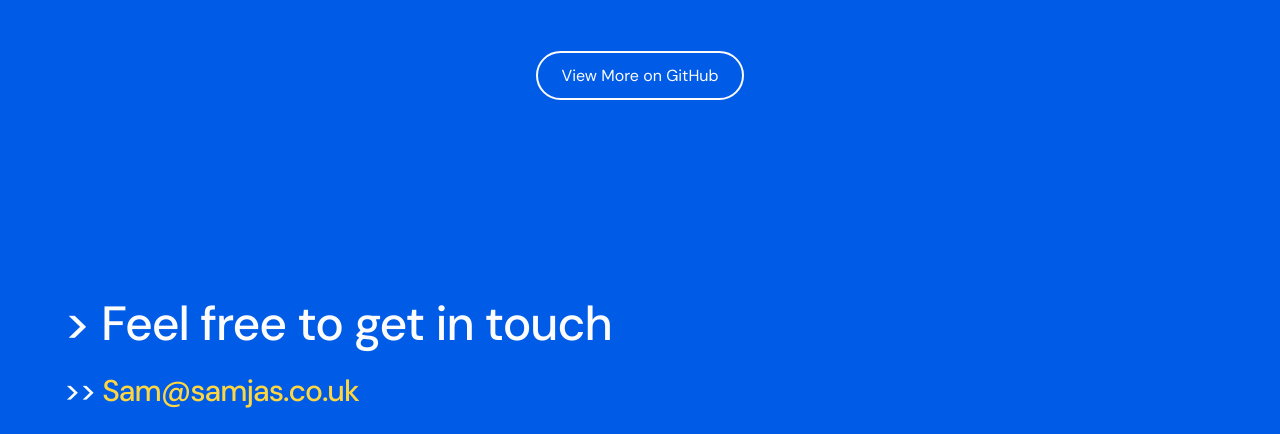
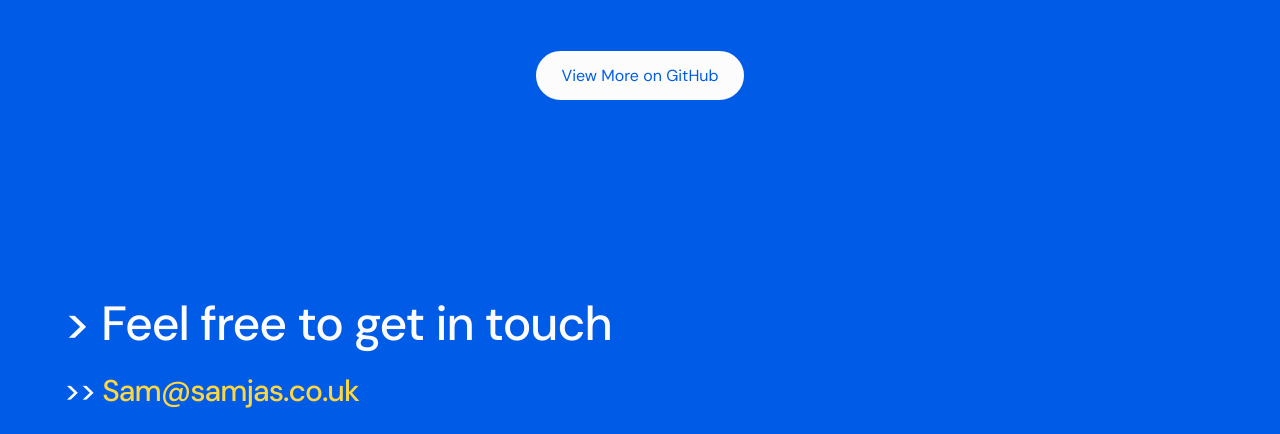
Before and after one commit to Avinch/avinch.github.io, a plain HTML site: page index.html in a window 1280 px wide. In both pictures the pointer is over the element 640 px from the left and 1746 px from the top of the page. Shown: the part 1671-2105 px from the top of the page. Drawn offline with nearby package versions, Linux system fonts and the light colour scheme; files that its build step writes are made by us from their sources.

Commit message:
feat: add hover and active state to view more on github button

```diff
--- a/assets/css/style.css
+++ b/assets/css/style.css
@@ -404,8 +404,17 @@ main .contentTitle {
 
 .cardWrapper_End .btn {
 	margin-top: calc(var(--pt-type-18) * 3);
+	transition: var(--easeOutExpo);
 }
 
+.cardWrapper_End .btn:hover {
+	background-color: var(--white-og);
+	color: var(--blue-og);
+}
+
+.cardWrapper_End .btn:active {
+	transform: scale(0.95);
+}
 /* Footer */
 footer {
 	background-color: var(--blue-og);
```
